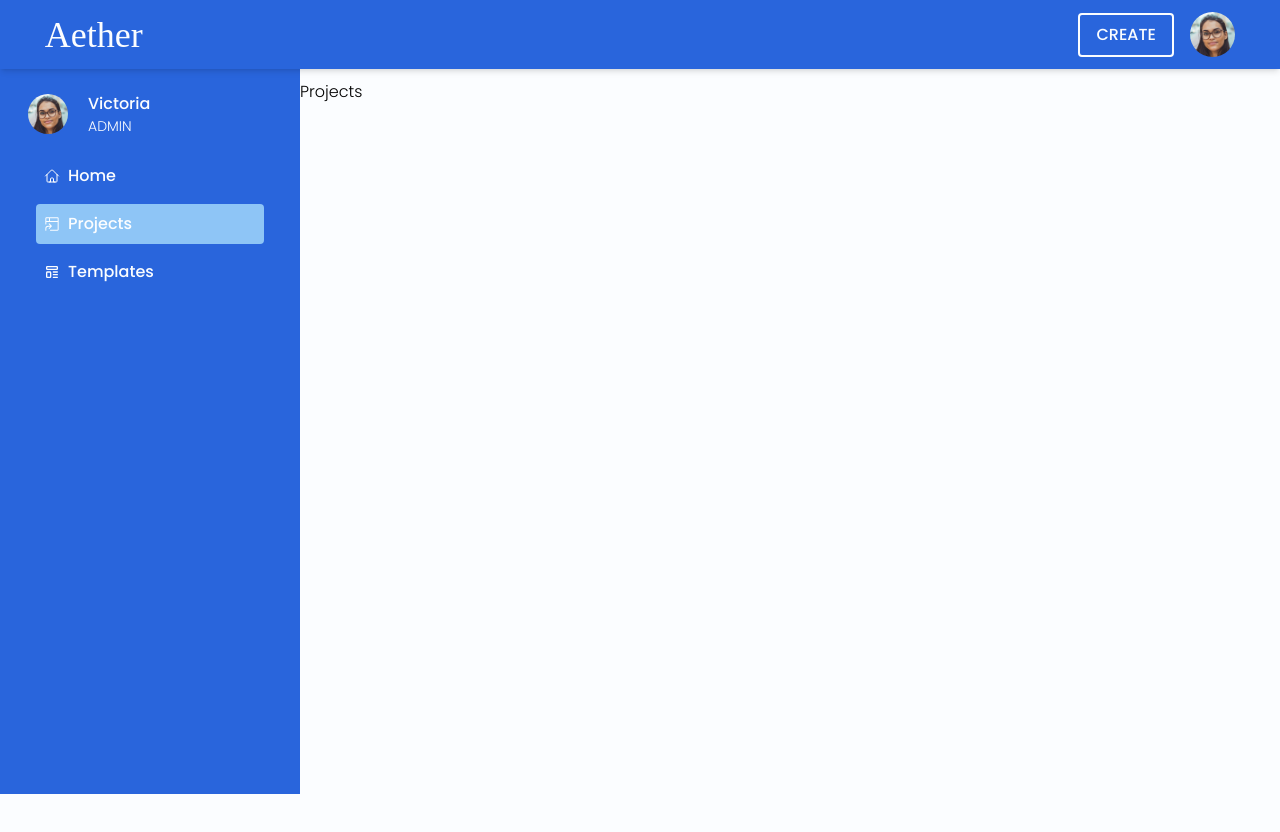
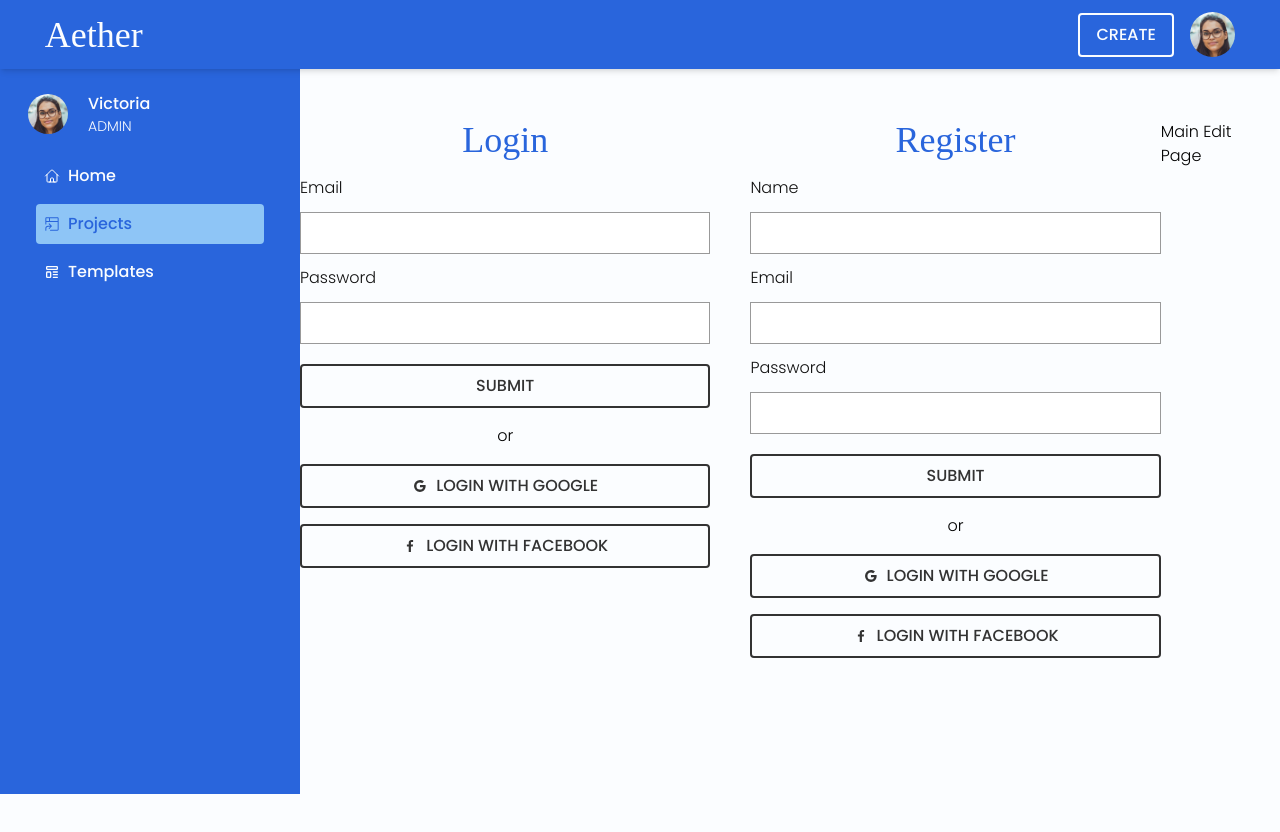
Before and after one commit to Nimira43/Aether, a React (Vite) app in the folder frontend/: page /projects in a window 1280 px wide. Shown: the top 832 px of the page. Built offline with nearby package versions, Linux system fonts and the light colour scheme; a web font is replaced by a local one.

Commit message:
Main page and Header component created. Also copied over the forms for the Login and Register pages and put them in the Projects page for quick access for design.

```diff
--- a/frontend/src/App.jsx
+++ b/frontend/src/App.jsx
@@ -4,6 +4,7 @@ import Home from './components/Home'
 import Templates from './components/Templates'
 import Projects from './components/Projects'
 import CreateDesign from './components/CreateDesign'
+import Main from './pages/Main'
 
 const router = createBrowserRouter([
   {
@@ -27,6 +28,10 @@ const router = createBrowserRouter([
   {
     path: '/design/create',
     element: <CreateDesign />,
+  },
+  {
+    path: '/design/:id/edit',
+    element: <Main />,
   }
 ])
 
--- /dev/null
+++ b/frontend/src/components/Header.jsx
@@ -0,0 +1,26 @@
+import { Link } from 'react-router-dom'
+
+const Header = () => {
+  return (
+    <div className='h-[60px] bg-main w-full shadow-md'>
+        <div className='just-between px-10 text-light h-full'>
+          <Link to='/'>
+            <span className='logo text-3xl'>Aether</span>
+          </Link>
+
+          <div className='centre gap-2'>
+            <button className='main-btn px-3 py-[6px] outline-none'>
+              Save
+            </button>
+            <button className='main-btn px-3 py-[6px] outline-none'>
+              Download
+            </button>
+
+          </div>
+
+        </div>
+      </div>
+  )
+}
+
+export default Header
--- a/frontend/src/components/Home.jsx
+++ b/frontend/src/components/Home.jsx
@@ -53,7 +53,7 @@ const Home = () => {
       <div className='w-full centre h-[250px] bg-main-medium relative rounded overflow-hidden'>
         <button
           onClick={() => setShow(!show)}
-          className='main-btn px-4 overflow-hidden absolute top-3 right-3'
+          className='main-btn px-4 py-2 overflow-hidden absolute top-3 right-3'
         >
           Custom Size
         </button>
@@ -101,7 +101,7 @@ const Home = () => {
           <button
             type='button'
             onClick={create}
-            className='outline-btn px-4 overflow-hidden w-full'
+            className='outline-btn px-4 py-2 overflow-hidden w-full'
           >
           Create New Design
         </button>
--- a/frontend/src/components/Projects.jsx
+++ b/frontend/src/components/Projects.jsx
@@ -1,9 +1,184 @@
+// FUTURE ME - Below is the current Projects component which is just a placeholder - DO NOT remove
+
+// const Projects = () => {
+//   return (
+//     <div>
+//       Projects
+//     </div>
+//   )
+// }
+
+// export default Projects
+
+//=====================================================================
+
+// Below is an adapted version of the Login / Register forms located in pages/Index.jsx - it's here to help only with the design of the Login / Register pages and is not hooked up.
+
+
+import { useState } from 'react'
+import { BiLogoFacebook, BiLogoGoogle } from 'react-icons/bi'
+import { Link } from 'react-router-dom'
+
 const Projects = () => {
+  const [state, setState] = useState({
+    name: '',
+    email: '',
+    password: ''
+  })
+
+  const inputHandle = (e) => {
+    setState({
+      ...state,
+      [e.target.name]: e.target.value
+    })
+  }
+
   return (
-    <div>
-      Projects
+    <div className="w-full flex justify-center py-10">
+      <div className="grid grid-cols-1 md:grid-cols-2 gap-10 max-w-4xl w-full">
+
+        <div>
+          <h2 className='form-title'>Login</h2>
+          <form>
+            <div className='input-wrapper'>
+              <label
+                className='text-dark'
+                htmlFor='email'>Email</label>
+              <input
+                onChange={inputHandle}
+                type='email'
+                name='email'
+                id='email'
+                value={state.email}
+                className='px-3 py-2 input-field'
+              />
+            </div>
+            <div className='input-wrapper'>
+              <label
+                className='text-dark'
+                htmlFor='password'>Password</label>
+              <input
+                onChange={inputHandle}
+                type='password'
+                name='password'
+                id='password'
+                value={state.password}
+                className='px-3 py-2 input-field'
+              />
+            </div>
+            <div className='py-2'>
+              <button
+                className='outline-btn py-2 w-full'
+              >
+                Submit
+              </button>
+            </div>
+            <div className='centre py-2 px-3'>
+              <span>or</span>
+            </div>
+            <div className='py-2'>
+              <button
+                className='centre outline-btn py-2 w-full'
+              >
+                <span className='mr-2'>
+                  <BiLogoGoogle />
+                </span>
+                Login with Google
+              </button>
+            </div>
+            <div className='py-2'>
+              <button
+                className='centre outline-btn py-2 w-full'
+              >
+                <span className='mr-2'>
+                  <BiLogoFacebook />
+                </span>
+                Login with Facebook
+              </button>
+            </div>
+          </form>
+        </div>
+
+        <div>
+          <h2 className='form-title'>Register</h2>
+          <form>
+            <div className='input-wrapper'>
+              <label
+                className='text-dark'
+                htmlFor='name'>Name</label>
+              <input
+                onChange={inputHandle}
+                type='text'
+                name='name'
+                id='name'
+                value={state.name}
+                className='px-3 py-2 input-field'
+              />
+            </div>
+            <div className='input-wrapper'>
+              <label
+                className='text-dark'
+                htmlFor='email'>Email</label>
+              <input
+                onChange={inputHandle}
+                type='email'
+                name='email'
+                id='email'
+                value={state.email}
+                className='px-3 py-2 input-field'
+              />
+            </div>
+            <div className='input-wrapper'>
+              <label
+                className='text-dark'
+                htmlFor='password'>Password</label>
+              <input
+                onChange={inputHandle}
+                type='password'
+                name='password'
+                id='password'
+                value={state.password}
+                className='px-3 py-2 input-field'
+              />
+            </div>
+            <div className='py-2'>
+              <button
+                className='outline-btn py-2 w-full'
+              >
+                Submit
+              </button>
+            </div>
+            <div className='centre py-2 px-3'>
+              <span>or</span>
+            </div>
+            <div className='py-2'>
+              <button
+                className='centre outline-btn w-full py-2'
+              >
+                <span className='mr-2'>
+                  <BiLogoGoogle />
+                </span>
+                Login with Google
+              </button>
+            </div>
+            <div className='py-2'>
+              <button
+                className='centre outline-btn w-full py-2'
+              >
+                <span className='mr-2'>
+                  <BiLogoFacebook />
+                </span>
+                Login with Facebook
+              </button>
+            </div>
+          </form>
+        </div>
+
+      </div>
+      <Link to='/design/64/edit'>Main Edit Page</Link>
     </div>
   )
 }
 
+
 export default Projects
--- a/frontend/src/index.css
+++ b/frontend/src/index.css
@@ -49,15 +49,15 @@ input[type="number"]::-webkit-outer-spin-button {
 }
 
 .input-field {
-  @apply px-3 py-2 outline-none border border-grey-2 focus:border-grey-1 transitioning
+  @apply outline-none border border-grey-2 focus:border-grey-1 transitioning
 }
 
 .outline-btn {
-  @apply py-2 rounded text-center border-grey-1 border-2 text-grey-1 uppercase font-medium hover:bg-main hover:text-light hover:border-main transitioning;
+  @apply rounded text-center border-grey-1 border-2 text-grey-1 uppercase font-medium hover:bg-main hover:text-light hover:border-main transitioning;
 }
 
 .main-btn {
-  @apply py-2 rounded text-center border-light border-2 text-light uppercase font-medium hover:bg-light hover:text-main transitioning;
+  @apply rounded text-center border-light border-2 text-light uppercase font-medium hover:bg-light hover:text-main transitioning;
 }
 
 .main-link {
--- a/frontend/src/pages/Layout.jsx
+++ b/frontend/src/pages/Layout.jsx
@@ -17,7 +17,7 @@ const Layout = () => {
               <h1 className='logo text-light text-4xl'>Aether</h1>
             </div>
             <div className='relative centre gap-4'>
-              <button className='main-btn w-24 overflow-hidden'>
+              <button className='main-btn py-2 w-24 overflow-hidden'>
                 Create
               </button>
               <div
@@ -87,7 +87,7 @@ const Layout = () => {
                   className={
                     `text-light px-2 py-2 centre-items justify-start gap-2 rounded ${
                       pathname === '/'
-                      ? 'bg-main-light'
+                      ? 'bg-main-light text-main'
                       : ''
                     }`
                   }
@@ -106,7 +106,7 @@ const Layout = () => {
                   className={
                     `text-light px-2 py-2 centre-items justify-start gap-2 rounded ${
                       pathname === '/projects'
-                      ? 'bg-main-light'
+                      ? 'bg-main-light text-main'
                       : ''
                     }`
                   }
@@ -125,7 +125,7 @@ const Layout = () => {
                   className={
                     `text-light px-2 py-2 centre-items justify-start gap-2 rounded ${
                       pathname === '/templates'
-                      ? 'bg-main-light'
+                      ? 'bg-main-light text-main'
                       : ''
                     }`
                   }
--- /dev/null
+++ b/frontend/src/pages/Main.jsx
@@ -0,0 +1,12 @@
+import Header from "../components/Header"
+
+const Main = () => {
+  return (
+    <div>
+      <Header />
+      Main Page
+    </div>
+  )
+}
+
+export default Main
```
Also changed, not shown: frontend/src/pages/index.jsx (+9 -9 lines).
